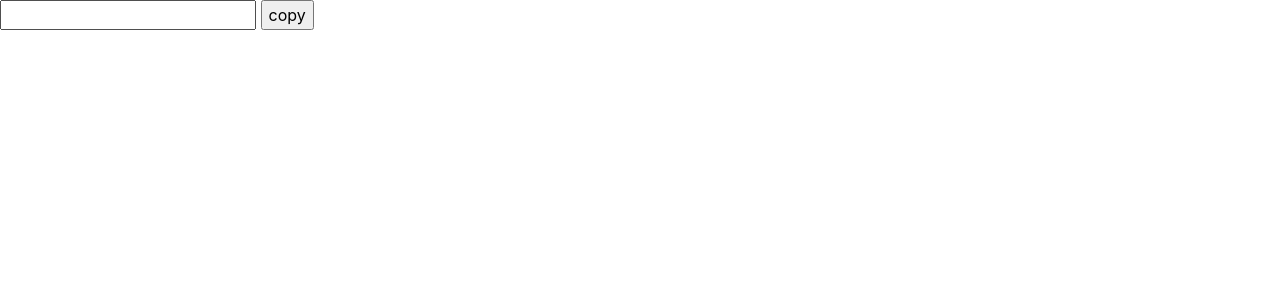
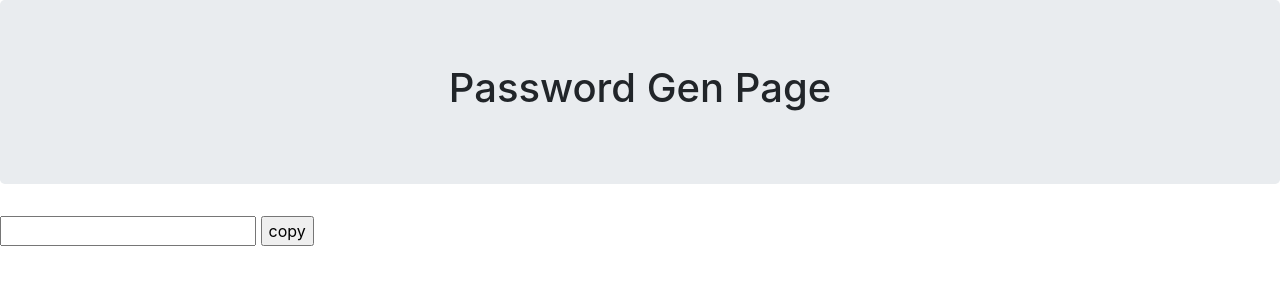
Before and after one commit to sakkuntyo/pw-gen-page, a plain HTML site: page index.html in a window 1280 px wide. Drawn offline with nearby package versions, Linux system fonts and the light colour scheme.

Commit message:
add title

```diff
--- a/index.html
+++ b/index.html
@@ -2,8 +2,12 @@
 <html xmlns="" xml:lang="ja" lang="ja">
   <head>
     <link rel="stylesheet" href="https://stackpath.bootstrapcdn.com/bootstrap/4.4.1/css/bootstrap.min.css" integrity="sha384-Vkoo8x4CGsO3+Hhxv8T/Q5PaXtkKtu6ug5TOeNV6gBiFeWPGFN9MuhOf23Q9Ifjh" crossorigin="anonymous">
+    <title>pwgenpg</title>
   </head>
   <body>
+    <div class="jumbotron text-center">
+      <h1>Password Gen Page</h1>
+    </div>
     <input autocomplete="new-password" id="password" type="password" name="passwd" maxlength="32">
     <input type="button" value="copy" onclick="copyPw();" />
 
```
